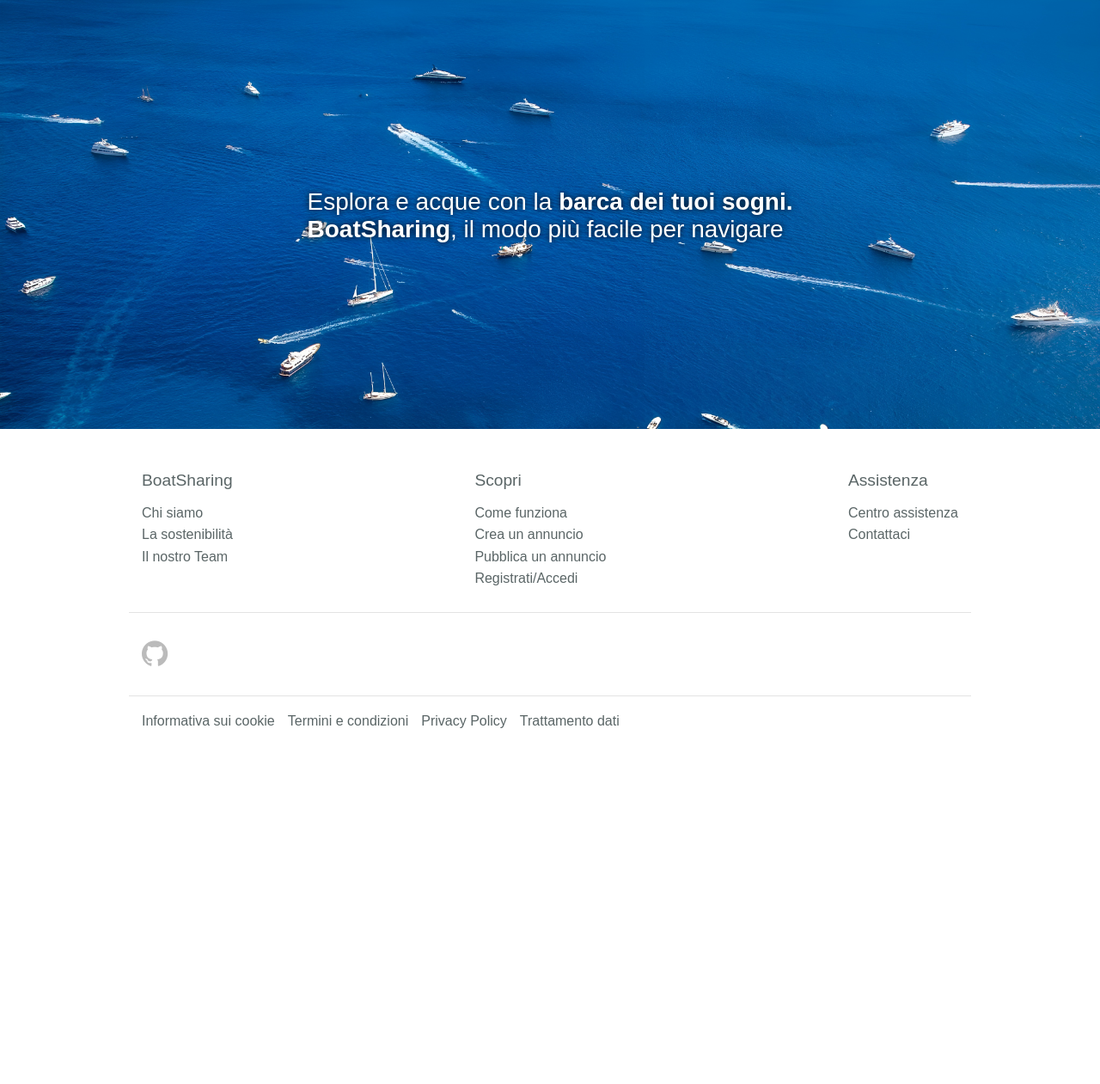
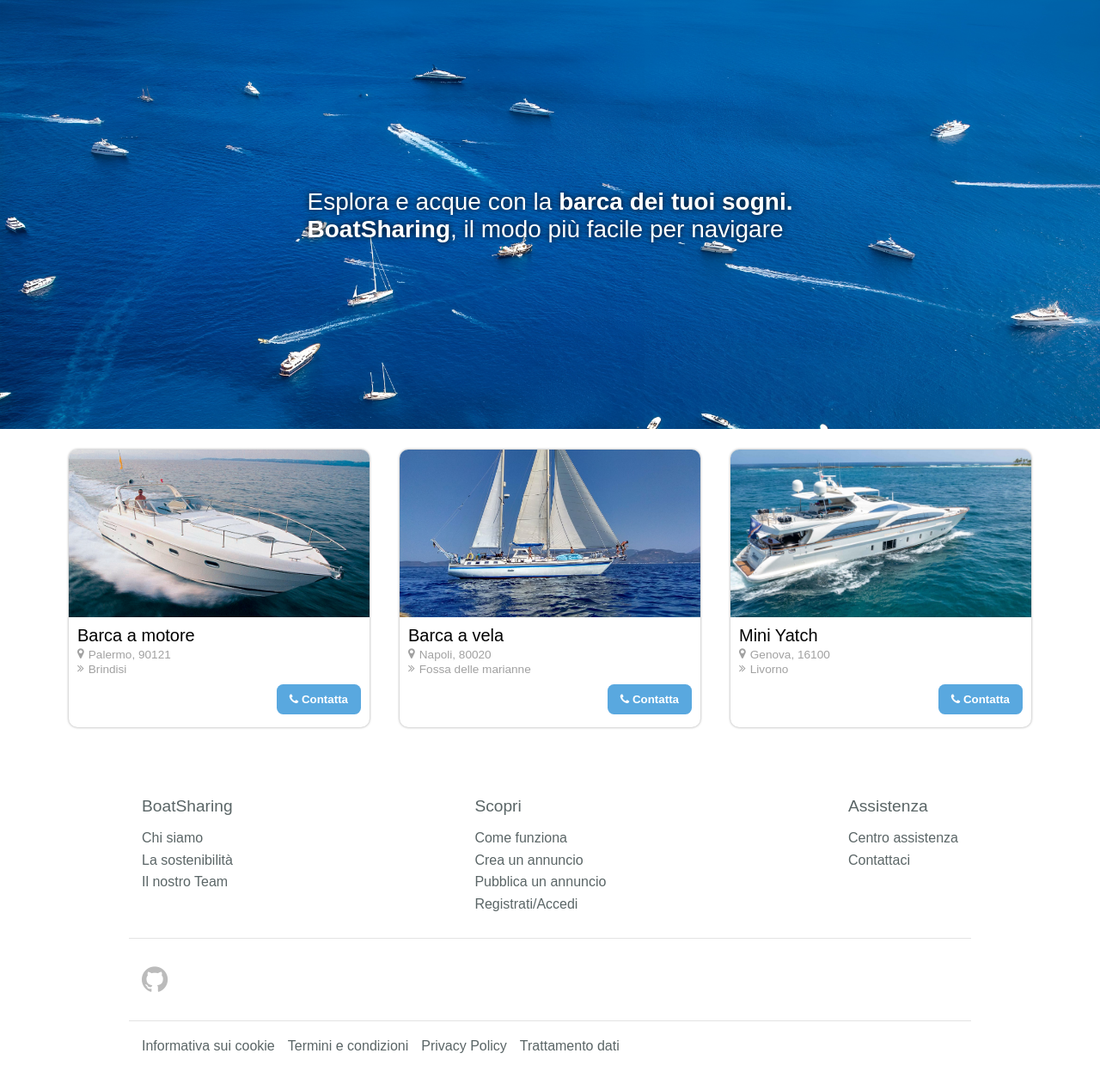
Before and after one commit to minion6011/BoatSharing, a PHP site: page / in a window 1280 px wide. Shown: the part 70-1331 px from the top of the page at 86% size. Before the commit the page ends 917 px from the top, so only its background shows below. Run offline with PHP 8.4, Linux system fonts and the light colour scheme; some web fonts are replaced.

Commit message:
Added Boats [UI] (template)

```diff
--- a/index.html
+++ b/index.html
@@ -43,7 +43,78 @@
                 BoatSharing</b>, il modo più facile per navigare
             </text>
         </div>
+
+        <div class="boats">
+
+            <div class="card">
+                <img src="assets/boats/template1.jpg">
+                <div class="infos">
+                    <p class="name">Barca a motore</p>
+
+                    <div class="location">
+                        <i class="fa fa-map-marker"></i>
+                        <p>Palermo, 90121</p>
+                    </div>
+
+                    <div class="location">
+                        <i class="fa fa-angle-double-right"></i>
+                        <p>Brindisi</p>
+                    </div>
+
+                    <button>
+                        <i class="fa fa-phone"></i>
+                        Contatta
+                    </button>
+                </div>
+            </div>
+
+            <div class="card">
+                <img src="assets/boats/template2.jpg">
+                <div class="infos">
+                    <p class="name">Barca a vela</p>
+
+                    <div class="location">
+                        <i class="fa fa-map-marker"></i>
+                        <p>Napoli, 80020</p>
+                    </div>
+
+                    <div class="location">
+                        <i class="fa fa-angle-double-right"></i>
+                        <p>Fossa delle marianne</p>
+                    </div>
+
+                    <button>
+                        <i class="fa fa-phone"></i>
+                        Contatta
+                    </button>
+                </div>
+            </div>
+
+            <div class="card">
+                <img src="assets/boats/template3.jpg">
+                <div class="infos">
+                    <p class="name">Mini Yatch</p>
+
+                    <div class="location">
+                        <i class="fa fa-map-marker"></i>
+                        <p>Genova, 16100</p>
+                    </div>
+
+                    <div class="location">
+                        <i class="fa fa-angle-double-right"></i>
+                        <p>Livorno</p>
+                    </div>
+
+                    <button>
+                        <i class="fa fa-phone"></i>
+                        Contatta
+                    </button>
+                </div>
+            </div>
+        </div>
     </div>
+
+    <br><br>
 
     <div class="footer">
         <div class="infopoint">
--- a/style.css
+++ b/style.css
@@ -56,8 +56,6 @@ body, html {
                 border: none;
                 cursor: pointer;
             }
-            .fa {
-            }
         }
 
         input {
@@ -100,7 +98,7 @@ body, html {
                 cursor: pointer;
 
                 filter: invert(0);
-                transition: .25s ease;
+                transition: .25s;
             }
             &:hover {
                 filter: invert(1);
@@ -115,7 +113,7 @@ body, html {
     }
 
     .presentation {
-        --font-color: #fff;
+        --text-color: #fff;
 
         & {
             position: relative;
@@ -130,9 +128,102 @@ body, html {
             left: 50%;
             transform: translate(-50%, -50%);
 
-            color: var(--font-color);
+            color: var(--text-color);
             font-size: 1.75rem;
             text-shadow: 0 0 7px #000;
+        }
+    }
+
+    .boats {
+        & {
+            display: flex;
+            justify-content: space-between;
+            gap: 30px;
+
+            margin-top: 20px;
+            padding: 0 80px;
+        }
+        .card {
+            & {
+                display: flex;
+                flex-direction: column;
+
+                width: 350px;
+                height: 322.5px;
+
+                border-radius: 10px;
+                box-shadow: 0 0 3px #9c9c9c;
+                overflow: hidden;
+
+                transition: .25s;
+            }
+            &:hover {
+                box-shadow: 0 0 10px #9c9c9c;
+            }
+
+            img {
+                width: 100%;
+                height: 195px;
+                object-fit: cover;
+                object-position: bottom right;
+            }
+            .infos {
+                & {
+                    display: flex;
+                    flex-direction: column;
+                    padding: 10px;
+                    row-gap: 2.5px;
+                }
+
+                p {
+                    all: unset;
+                }
+
+                .name {
+                    --font-size: 1.25rem;
+
+                    font-size: var(--font-size);
+                    font-weight: 500;
+                }
+                .location {
+                    --text-color: #a1a1a1;
+                    --font-size: 0.85rem;
+
+                    & {
+                        font-size: var(--font-size);
+                        color: var(--text-color);
+
+                        display: flex;
+                        gap: 5px;
+                    }
+                }
+                button {
+                    --bg-color: #59A8DF;
+                    --bg-color-hover: #4f8ebb;
+                    --text-color: #fff;
+
+                    & {
+                        margin-top: 7.5px;
+                        margin-left: auto;
+                        margin-right: 0;
+
+                        width: max-content;
+                        padding: 10px 15px;
+                        border-radius: 7.5px;
+                        border: 0;
+
+                        background-color: var(--bg-color);
+                        color: var(--text-color);
+
+                        font-weight: 600;
+                        cursor: pointer;
+                        transition: .25s;
+                    }
+                    &:hover {
+                        background-color: var(--bg-color-hover);
+                    }
+                }
+            }
         }
     }
 }
@@ -153,11 +244,11 @@ body, html {
     .infopoint {
         --font-size-tit: 1.2rem;
         --font-size-el: 0.45rem;
-        --font-color: #5A6566;
+        --text-color: #5A6566;
 
         padding: 30px 15px;
         & {
-            color: var(--font-color);
+            color: var(--text-color);
 
             display: flex;
             justify-content: space-between;
@@ -179,7 +270,7 @@ body, html {
                     font-size: var(--font-size-el);
 
                     all: unset;
-                    transition: .25s ease;
+                    transition: .25s;
                 }
                 &:hover {
                     text-decoration: underline;
@@ -203,11 +294,11 @@ body, html {
 
     .privacy-section {
         --font-size: 0.5rem;
-        --font-color: #5A6566;
+        --text-color: #5A6566;
 
         padding: 20px 15px;
         & {
-            color: var(--font-color);
+            color: var(--text-color);
 
             display: flex;
             align-items: center;
@@ -221,7 +312,7 @@ body, html {
                 letter-spacing: 1px;
 
                 all: unset;
-                transition: .25s ease;
+                transition: .25s;
             }
             &:hover {
                 text-decoration: underline;
```
Also changed, not shown: assets/boats/template1.jpg (added), assets/boats/template2.jpg (added), assets/boats/template3.jpg (added).
